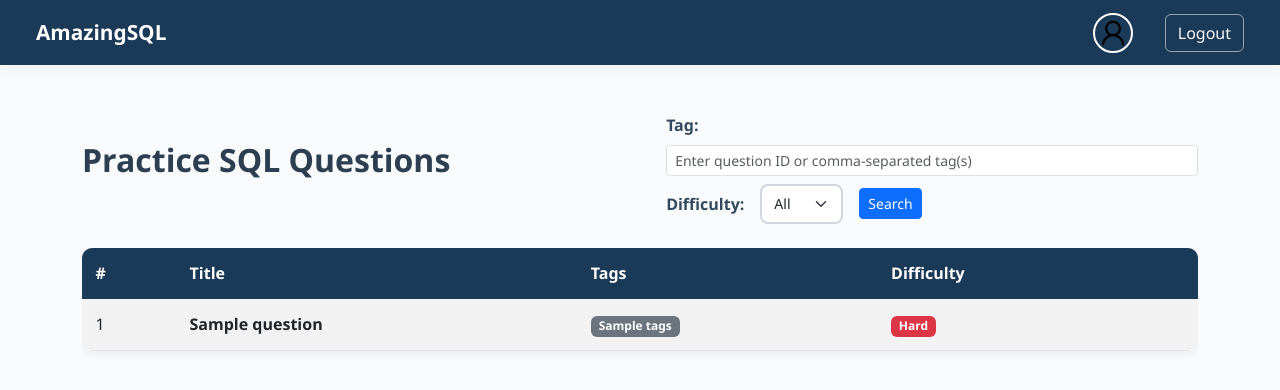
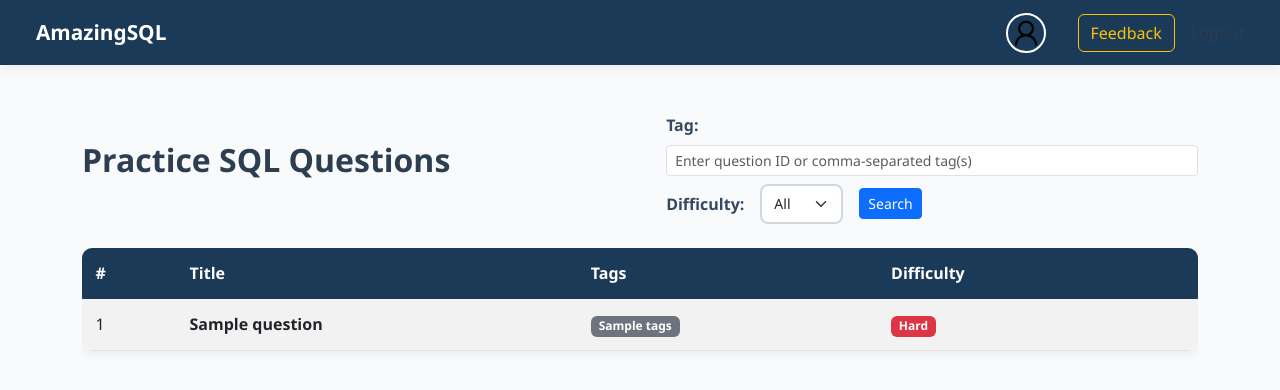
Before and after one commit to bowale-os/AmazingSQL, a Flask app: template templates/questions.html in a window 1280 px wide. Shown: the top 390 px of the page. Run offline with Flask 3, Linux system fonts and the light colour scheme; the template is opened without the code that fills it: most values are stand-ins (such as "Sample title", 1, 10 or a date in 2020); parts of the project's set-up code (start-up, migrations or seed data) failed here and were passed over.

Commit message:
Update questions.html
Added the feedback button to top nav

```diff
--- a/templates/questions.html
+++ b/templates/questions.html
@@ -136,6 +136,9 @@
         <a href="{{ url_for('profile') }}" style="margin-right: 1rem;">
       {{ profile_pic(user, size=40) }}
       </a>
+        <a class="btn btn-outline-warning" href="{{ url_for('feedback') }}">
+          Feedback
+        </a
         <a class="btn btn-outline-light" href="{{ url_for('logout') }}">Logout</a>
       </div>
     </div>
```
